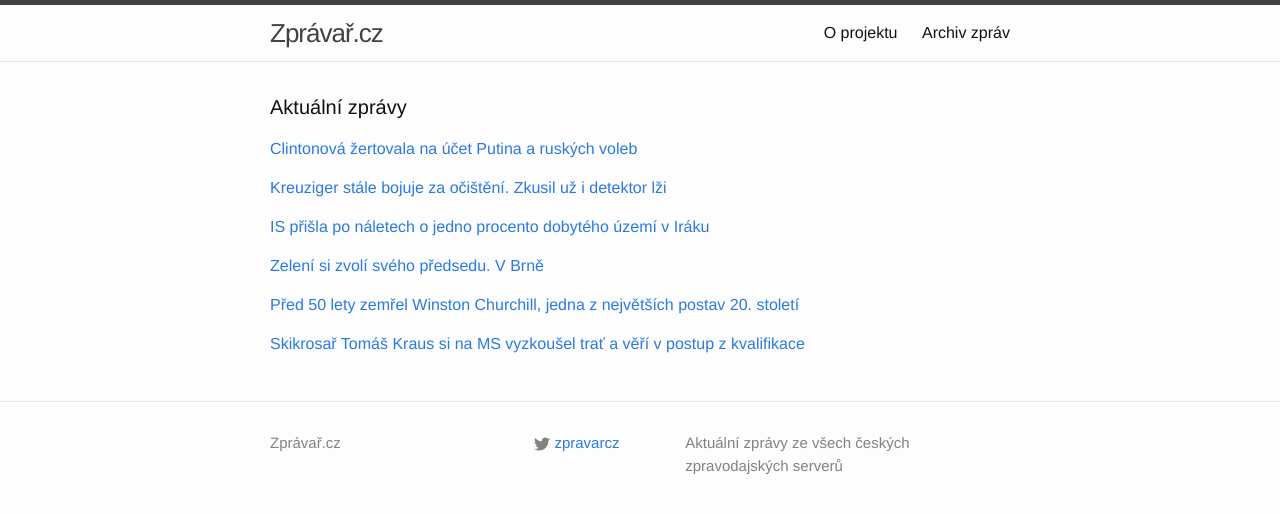
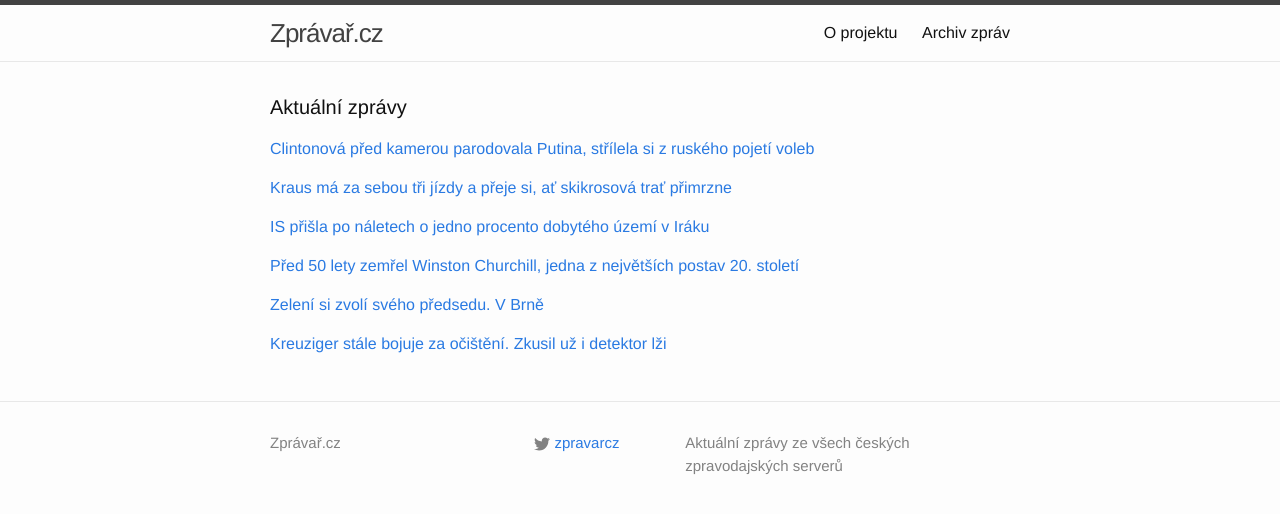
Before and after one commit to adliska/zpravar, a Jekyll site: the page built from index.html, in a window 1280 px wide. Shown: the top 514 px of the page. Built offline with Jekyll 4.4.1, drawn with Linux system fonts in a browser that asks for light colours; some of the changed lines change nothing that is shown.

Commit message:
zpravar news update

```diff
--- a/index.html
+++ b/index.html
@@ -5,20 +5,22 @@ layout: default
 <div class="home">
     <h1 class="page-heading">Aktuální zprávy</h1>
 
-<p><a href="javascript:;" onclick="toggle_visibility('zpravy0')">Clintonová žertovala na účet Putina a ruských voleb</a></p>
+<p><a href="javascript:;" onclick="toggle_visibility('zpravy0')">Clintonová před kamerou parodovala Putina, střílela si z ruského pojetí voleb</a></p>
 <div id="zpravy0" style="display:none">
 <ul>
+<li><a href=http://www.novinky.cz/zahranicni/amerika/359692-clintonova-pred-kamerou-parodovala-putina-strilela-si-z-ruskeho-pojeti-voleb.html>Clintonová před kamerou parodovala Putina, střílela si z ruského pojetí voleb - www.novinky.cz</a></li>
 <li><a href=http://www.ceskenoviny.cz/zpravy/zpravy/clintonova-zertovala-na-ucet-putina-a-ruskych-voleb/1172828>Clintonová žertovala na účet Putina a ruských voleb - www.ceskenoviny.cz</a></li>
 <li><a href=http://zpravy.aktualne.cz/zahranici/clintonova-parodovala-putina-oznamim-ze-budu-prezidentem/r~7d7097e6a39111e49fc3002590604f2e/>Clintonová parodovala Putina: Oznámím, že budu prezidentem - zpravy.aktualne.cz</a></li>
 <li><a href=http://www.lidovky.cz/clintonova-zertovala-na-ucet-putina-a-ruskych-voleb-fyu-/zpravy-svet.aspx?c=A150124_072653_lide_mct>Clintonová žertovala na účet Putina a ruských voleb  - www.lidovky.cz</a></li>
 <li><a href=http://zpravy.idnes.cz/clintonova-parodovala-putina-d2b-/zahranicni.aspx?c=A150124_070934_zahranicni_cen>Clintonová parodovala Putina, opřela se do jeho prezidentské rošády - zpravy.idnes.cz</a></li>
 </ul>
-</div><p><a href="javascript:;" onclick="toggle_visibility('zpravy1')">Kreuziger stále bojuje za očištění. Zkusil už i detektor lži</a></p>
+</div><p><a href="javascript:;" onclick="toggle_visibility('zpravy1')">Kraus má za sebou tři jízdy a přeje si, ať skikrosová trať přimrzne</a></p>
 <div id="zpravy1" style="display:none">
 <ul>
-<li><a href=http://sport.aktualne.cz/kreuziger-stale-bojuje-za-ocisteni-zkusil-uz-i-detektor-lzi/r~5fe29582a39411e4b6d20025900fea04/>Kreuziger stále bojuje za očištění. Zkusil už i detektor lži - sport.aktualne.cz</a></li>
-<li><a href=http://www.sportovninoviny.cz/zpravy/kreuziger-kvuli-kauze-s-biologickym-pasem-sel-na-detektor-lzi/1172822>Kreuziger kvůli kauze s biologickým pasem šel na detektor lži - www.sportovninoviny.cz</a></li>
-<li><a href=http://sport.idnes.cz/kreuziger-a-detektor-lzi-0x3-/cyklistika.aspx?c=A150123_201139_cyklistika_tm2>Dopoval jsi někdy? Ne! Kreuziger odpovídal na detektoru lži a prošel - sport.idnes.cz</a></li>
+<li><a href=http://sport.idnes.cz/tomas-kraus-skikros-rozhovor-mistrovstvi-sveta-fbz-/lyzovani.aspx?c=A150123_204009_lyzovani_ten>Kraus má za sebou tři jízdy a přeje si, ať skikrosová trať přimrzne - sport.idnes.cz</a></li>
+<li><a href=http://www.rozhlas.cz/_zprava/skikrosar-tomas-kraus-si-na-ms-vyzkousel-trat-a-veri-v-postup-z-kvalifikace--1447500>Skikrosař Tomáš Kraus si na MS vyzkoušel trať a věří v postup z kvalifikace - www.rozhlas.cz</a></li>
+<li><a href=http://www.tyden.cz/rubriky/sport/zimni-sporty/skikrosar-kraus-chce-to-seslapnout-boule-a-prejet-nerovnosti_331193.html>Skikrosař Kraus: Chce to sešlápnout boule a přejet nerovnosti - www.tyden.cz</a></li>
+<li><a href=http://www.denik.cz/zimni_sporty/kraus-se-pred-ms-citi-dobre-zkusim-vytahnout-neco-ze-svych-zkusenosti-20150124.html>Kraus se před MS cítí dobře: Zkusím vytáhnout něco ze svých zkušeností - www.denik.cz</a></li>
 </ul>
 </div><p><a href="javascript:;" onclick="toggle_visibility('zpravy2')">IS přišla po náletech o jedno procento dobytého území v Iráku </a></p>
 <div id="zpravy2" style="display:none">
@@ -27,25 +29,25 @@ layout: default
 <li><a href=http://zpravy.aktualne.cz/zahranici/islamiste-v-iraku-ztratili-jen-procento-uzemi-priznaly-usa/r~916c5d9aa39411e4ab15002590604f2e/>Islamisté v Iráku ztratili jen procento území, přiznaly USA - zpravy.aktualne.cz</a></li>
 <li><a href=http://zpravy.idnes.cz/nalety-pripravily-islamsky-stat-o-jedno-procento-uzemi-pj9-/zahranicni.aspx?c=A150124_074147_zahranicni_cen>Na dva tisíce náletů připravilo Islámský stát o jediné procento území - zpravy.idnes.cz</a></li>
 </ul>
-</div><p><a href="javascript:;" onclick="toggle_visibility('zpravy3')">Zelení si zvolí svého předsedu. V Brně</a></p>
+</div><p><a href="javascript:;" onclick="toggle_visibility('zpravy3')">Před 50 lety zemřel Winston Churchill, jedna z největších postav 20. století</a></p>
 <div id="zpravy3" style="display:none">
+<ul>
+<li><a href=http://www.rozhlas.cz/_zprava/pred-50-lety-zemrel-winston-churchill-jedna-z-nejvetsich-postav-20-stoleti--1447491>Před 50 lety zemřel Winston Churchill, jedna z největších postav 20. století - www.rozhlas.cz</a></li>
+<li><a href=http://technet.idnes.cz/churchill-hitler-0ep-/vojenstvi.aspx?c=A150123_170640_vojenstvi_kuz>Za den vypil láhev whisky, kouřil, nenáviděl sport a zachránil Británii - technet.idnes.cz</a></li>
+<li><a href=http://echo24.cz/a/wQ99j>Churchillův život s minimem přátel a tisíci nepřátel - echo24.cz</a></li>
+</ul>
+</div><p><a href="javascript:;" onclick="toggle_visibility('zpravy4')">Zelení si zvolí svého předsedu. V Brně</a></p>
+<div id="zpravy4" style="display:none">
 <ul>
 <li><a href=http://www.denik.cz/z_domova/zeleni-si-zvoli-sveho-predsedu-v-brne-20150123-ob9l.html>Zelení si zvolí svého předsedu. V Brně - www.denik.cz</a></li>
 <li><a href=http://www.ceskenoviny.cz/zpravy/zpravy/zeleni-dnes-budou-v-brne-volit-noveho-sefa-strany/1172820>Zelení dnes budou v Brně volit nového šéfa strany - www.ceskenoviny.cz</a></li>
 <li><a href=http://www.rozhlas.cz/_zprava/zeleni-si-na-sjezdu-v-brne-zvoli-noveho-predsedu-a-mozna-nejen-jednoho--1447490>Zelení si na sjezdu v Brně zvolí nového předsedu. A možná nejen jednoho - www.rozhlas.cz</a></li>
 </ul>
-</div><p><a href="javascript:;" onclick="toggle_visibility('zpravy4')">Před 50 lety zemřel Winston Churchill, jedna z největších postav 20. století</a></p>
-<div id="zpravy4" style="display:none">
-<ul>
-<li><a href=http://www.rozhlas.cz/_zprava/pred-50-lety-zemrel-winston-churchill-jedna-z-nejvetsich-postav-20-stoleti--1447491>Před 50 lety zemřel Winston Churchill, jedna z největších postav 20. století - www.rozhlas.cz</a></li>
-<li><a href=http://technet.idnes.cz/churchill-hitler-0ep-/vojenstvi.aspx?c=A150123_170640_vojenstvi_kuz>Za den vypil láhev whisky, kouřil, nenáviděl sport a zachránil Británii - technet.idnes.cz</a></li>
-<li><a href=http://echo24.cz/a/wQ99j>Churchillův život s minimem přátel a tisíci nepřátel - echo24.cz</a></li>
-</ul>
-</div><p><a href="javascript:;" onclick="toggle_visibility('zpravy5')">Skikrosař Tomáš Kraus si na MS vyzkoušel trať a věří v postup z kvalifikace</a></p>
+</div><p><a href="javascript:;" onclick="toggle_visibility('zpravy5')">Kreuziger stále bojuje za očištění. Zkusil už i detektor lži</a></p>
 <div id="zpravy5" style="display:none">
 <ul>
-<li><a href=http://www.rozhlas.cz/_zprava/skikrosar-tomas-kraus-si-na-ms-vyzkousel-trat-a-veri-v-postup-z-kvalifikace--1447500>Skikrosař Tomáš Kraus si na MS vyzkoušel trať a věří v postup z kvalifikace - www.rozhlas.cz</a></li>
-<li><a href=http://www.tyden.cz/rubriky/sport/zimni-sporty/skikrosar-kraus-chce-to-seslapnout-boule-a-prejet-nerovnosti_331193.html>Skikrosař Kraus: Chce to sešlápnout boule a přejet nerovnosti - www.tyden.cz</a></li>
-<li><a href=http://www.denik.cz/zimni_sporty/kraus-se-pred-ms-citi-dobre-zkusim-vytahnout-neco-ze-svych-zkusenosti-20150124.html>Kraus se před MS cítí dobře: Zkusím vytáhnout něco ze svých zkušeností - www.denik.cz</a></li>
+<li><a href=http://sport.aktualne.cz/kreuziger-stale-bojuje-za-ocisteni-zkusil-uz-i-detektor-lzi/r~5fe29582a39411e4b6d20025900fea04/>Kreuziger stále bojuje za očištění. Zkusil už i detektor lži - sport.aktualne.cz</a></li>
+<li><a href=http://www.sportovninoviny.cz/zpravy/kreuziger-kvuli-kauze-s-biologickym-pasem-sel-na-detektor-lzi/1172822>Kreuziger kvůli kauze s biologickým pasem šel na detektor lži - www.sportovninoviny.cz</a></li>
+<li><a href=http://sport.idnes.cz/kreuziger-a-detektor-lzi-0x3-/cyklistika.aspx?c=A150123_201139_cyklistika_tm2>Dopoval jsi někdy? Ne! Kreuziger odpovídal na detektoru lži a prošel - sport.idnes.cz</a></li>
 </ul>
 </div></div>
```
